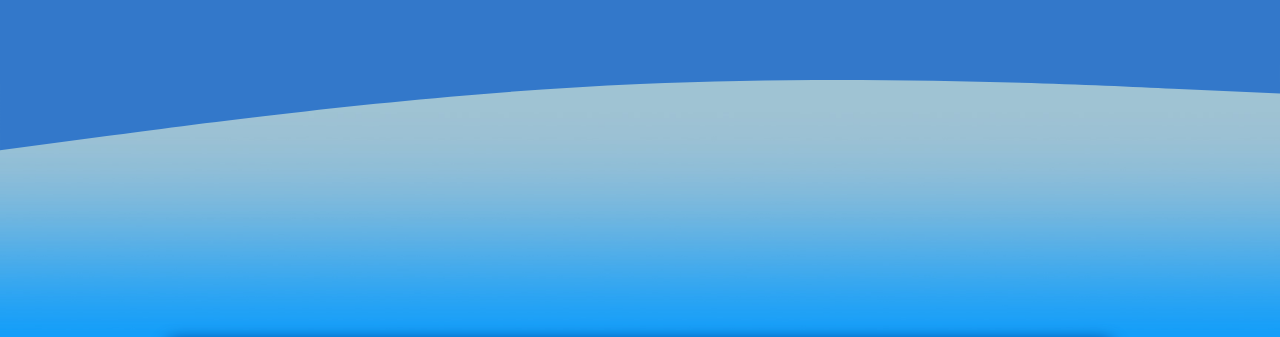
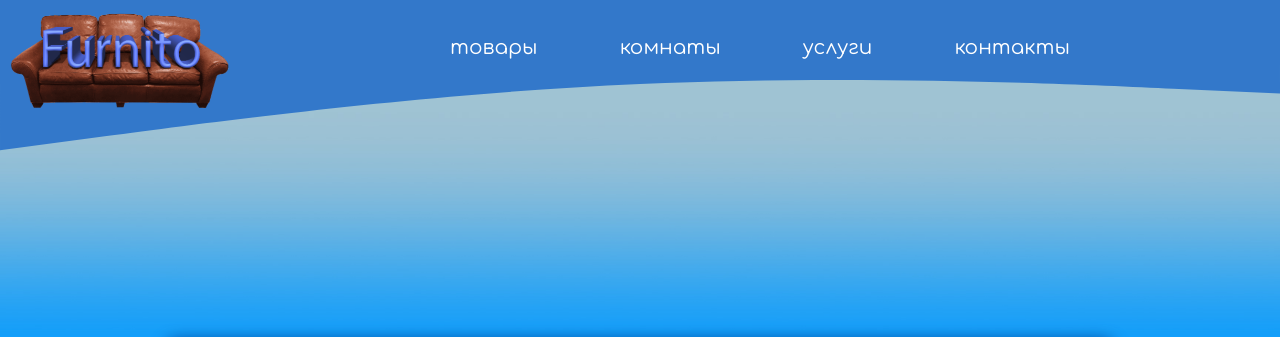
Before and after one commit to brendan8c/Furnito, a website: page app/index.html in a window 1280 px wide. Shown: the top 337 px of the page. Drawn offline with nearby package versions, Linux system fonts and the light colour scheme; files that its build step writes are made by us from their sources; files whose address does not match are found by name.

Commit message:
Home page is ready

```diff
--- a/app/index.html
+++ b/app/index.html
@@ -14,8 +14,16 @@
     <!-- #1grn header - start  -->
     <header>
         <div id="header" class="header">
-            <div class="header__main"></div>
+            <div class="header__main">
+                <ul class="header__main_wrap">
+                    <li><a href="#" class="header__main--page">товары</a></li>
+                    <li><a href="#" class="header__main--page">комнаты</a></li>
+                    <li><a href="#" class="header__main--page">услуги</a></li>
+                    <li><a href="#" class="header__main--page">контакты</a></li>
+                </ul>
+            </div>
             <div class="header__box">
+                <a href="index.html" class="header__box--logo"></a>
                 <svg xmlns="http://www.w3.org/2000/svg" viewBox="0 0 1440 320"><path fill="#0099ff" fill-opacity="1" d="M0,96L120,80C240,64,480,32,720,21.3C960,11,1200,21,1320,26.7L1440,32L1440,0L1320,0C1200,0,960,0,720,0C480,0,240,0,120,0L0,0Z"></path></svg>
             </div>
         </div>
--- a/app/scss/style.scss
+++ b/app/scss/style.scss
@@ -7,8 +7,44 @@
         height: 65px;
         width: 100%;
         background-color: #3378CA;
+        padding-top: 20px;
+        &_wrap {
+            display: flex;
+            justify-content: space-between;
+            margin-left: 400px;
+            margin-right: 200px;
+        }
+        &--page {
+            @include c400;
+            font-size: 20px;
+            color: #fff;
+            text-decoration: none;
+            // background-color: #0099ff54;
+            // border: 1px solid #5193cc;
+            // border-radius: 30px;
+            padding: 5px 10px;
+            &:hover {
+                text-shadow: 0 0 10px #000000;
+            }
+        }
     }
     &__box {
+        &--logo {
+            position: absolute;
+            left: 7px;
+            top: -55px;
+            background-image: url(../img/logo1.png);
+            background-position: center;
+            background-repeat: no-repeat;
+            background-size: cover;
+            width: 228px;
+            height: 99px;
+            transition: all .5s;
+            &:hover {
+                cursor: pointer;
+                transform: scale(1.05)
+            }
+        }
         z-index: 2;
         position: absolute;
         width: 100%;
```
Also changed, not shown: app/img/logo1.png (added), app/img/logo2.png (added), package.json (line endings or trailing spaces).
